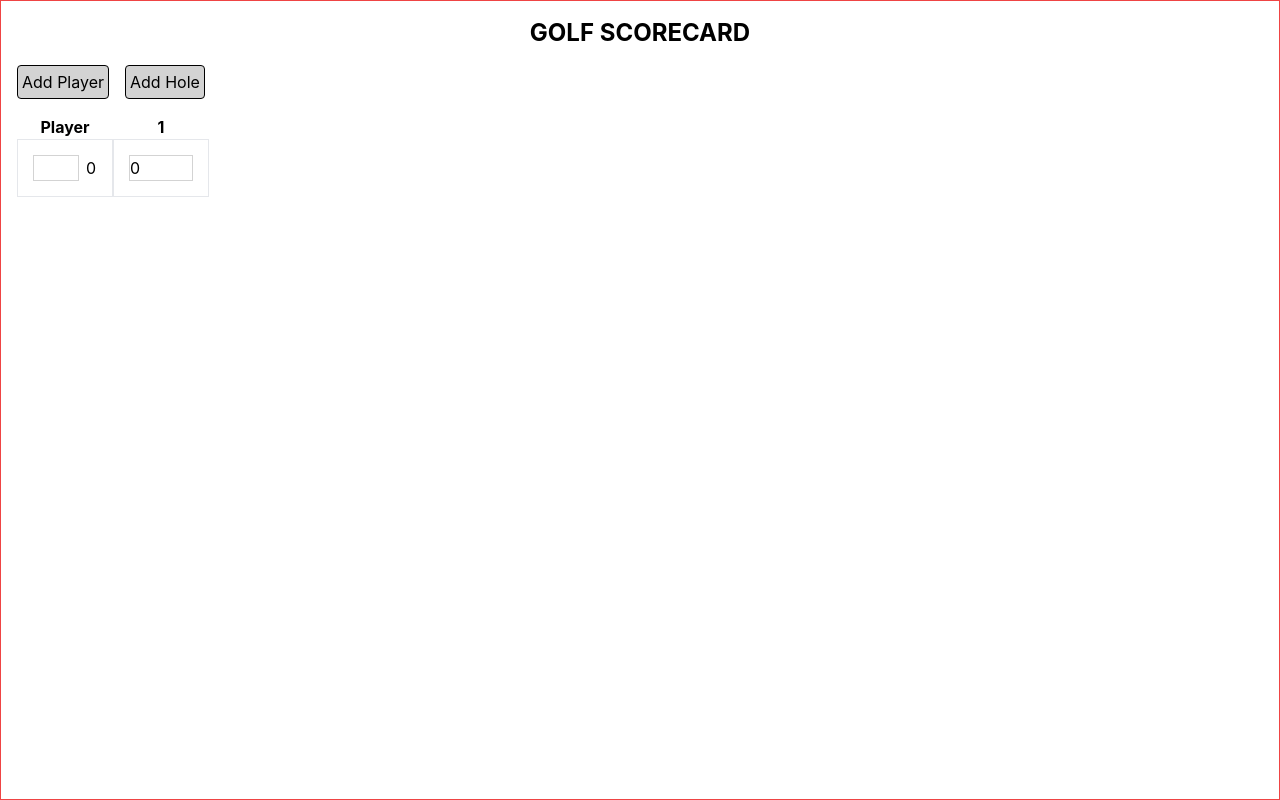
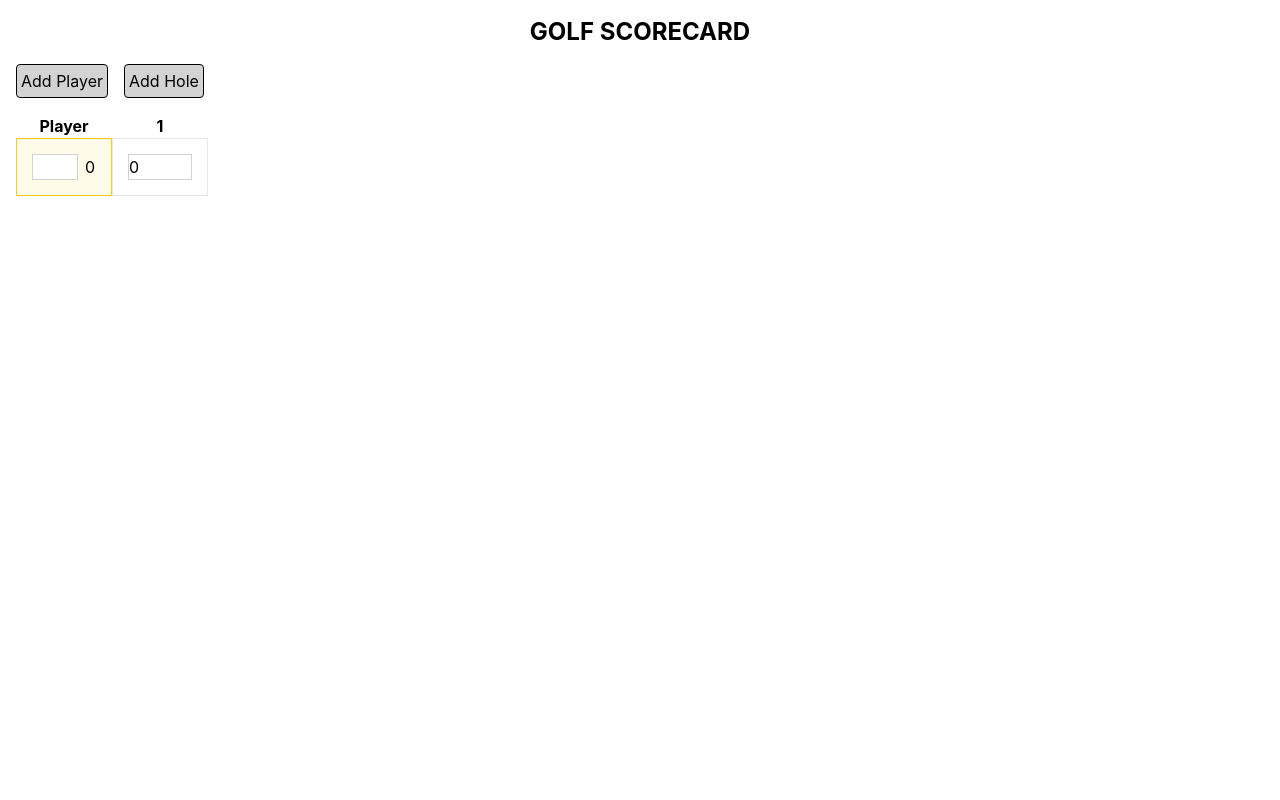
Before and after one commit to hqz3/golf-scorecard, a React (Vite) app: page / in a window 1280 px wide. Both pictures are taken after a click on the button "Add Player". Built offline with nearby package versions, Linux system fonts and the light colour scheme.

Commit message:
Styling improvements

```diff
--- a/src/App.jsx
+++ b/src/App.jsx
@@ -27,8 +27,13 @@ function App() {
     setPlayers([...newPlayers]);
   };
 
+  const highScore = players.reduce(
+    (a, player) => (a > player.score ? a : player.score),
+    0,
+  );
+
   return (
-    <div className="flex min-h-lvh min-w-[100vw] max-w-[100vw] flex-col gap-4 border border-red-500  p-4">
+    <div className="flex min-h-lvh min-w-[100vw] max-w-[100vw] flex-col gap-4 p-4">
       <header className="text-center text-2xl font-bold">GOLF SCORECARD</header>
       <div className="flex gap-4">
         <button className="" onClick={handleAddPlayer}>
@@ -61,7 +66,7 @@ function App() {
         {players.map((player, playerIdx) => {
           return (
             <div className="relative flex w-fit" key={playerIdx}>
-              <NameInput player={player} />
+              <NameInput player={player} highScore={highScore} />
               <div className="flex">
                 {player?.holes.map((hole, holeIdx) => {
                   return (
--- a/src/NameInput.jsx
+++ b/src/NameInput.jsx
@@ -1,7 +1,7 @@
 import classNames from "classnames";
-import { useMemo, useState } from "react";
+import { useEffect, useMemo, useState } from "react";
 
-const NameInput = ({ player }) => {
+const NameInput = ({ player, highScore }) => {
   const [name, setName] = useState(player?.name || "");
   const [isEdit, setIsEdit] = useState(true);
 
@@ -26,7 +26,10 @@ const NameInput = ({ player }) => {
 
   return (
     <div
-      className="sticky left-0 z-10 flex w-24 min-w-24 gap-2 border bg-white p-4"
+      className={classNames(
+        "sticky left-0 z-10 flex w-24 min-w-24 gap-2 border bg-white p-4",
+        { "border-yellow-400 bg-yellow-50": player.score === highScore },
+      )}
       onClick={() => {
         if (name.length) {
           setIsEdit(false);
@@ -48,9 +51,12 @@ const NameInput = ({ player }) => {
         onClick={(e) => e.stopPropagation()}
       />
       <p
-        className={classNames("w-full overflow-hidden text-ellipsis", {
-          hidden: isEdit,
-        })}
+        className={classNames(
+          "w-full cursor-pointer overflow-hidden text-ellipsis hover:bg-blue-100",
+          {
+            hidden: isEdit,
+          },
+        )}
         onClick={(e) => {
           e.stopPropagation();
           setIsEdit(true);
--- a/src/ScoreInput.jsx
+++ b/src/ScoreInput.jsx
@@ -38,9 +38,12 @@ const ScoreInput = ({ playerIdx, hole, holeIdx, setPlayers }) => {
       />
 
       <p
-        className={classNames("w-full text-center", {
-          hidden: isEdit,
-        })}
+        className={classNames(
+          "w-full cursor-pointer text-center hover:bg-blue-100",
+          {
+            hidden: isEdit,
+          },
+        )}
         onClick={(e) => {
           e.stopPropagation();
           setIsEdit(true);
```
